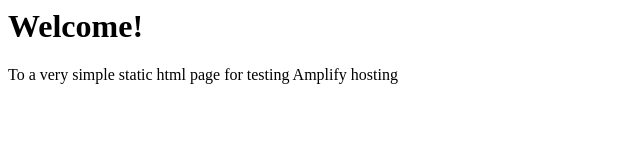
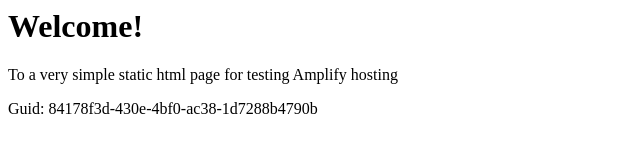
Before and after one commit to aws-aemilia-arn/Github-PR-Commit-Integration-Test-DoNotTouch-Gith-OKSLNVO2-v1-preprod-eu-north-1, a website: page src/index.html in a window 1280 px wide. Shown: the whole page, without its empty margins (0-640 px from the left). Drawn offline with Linux system fonts and the light colour scheme.

Commit message:
commit from integ tests

```diff
--- a/src/index.html
+++ b/src/index.html
@@ -1,3 +1,5 @@
+
+
 <html lang="en">
 
 <head>
@@ -10,6 +12,6 @@
 <body>
     <h1>Welcome!</h1>
     <p>To a very simple static html page for testing Amplify hosting</p>
-</body>
+    <p>Guid: 84178f3d-430e-4bf0-ac38-1d7288b4790b</p></body>
 
 </html>
```
